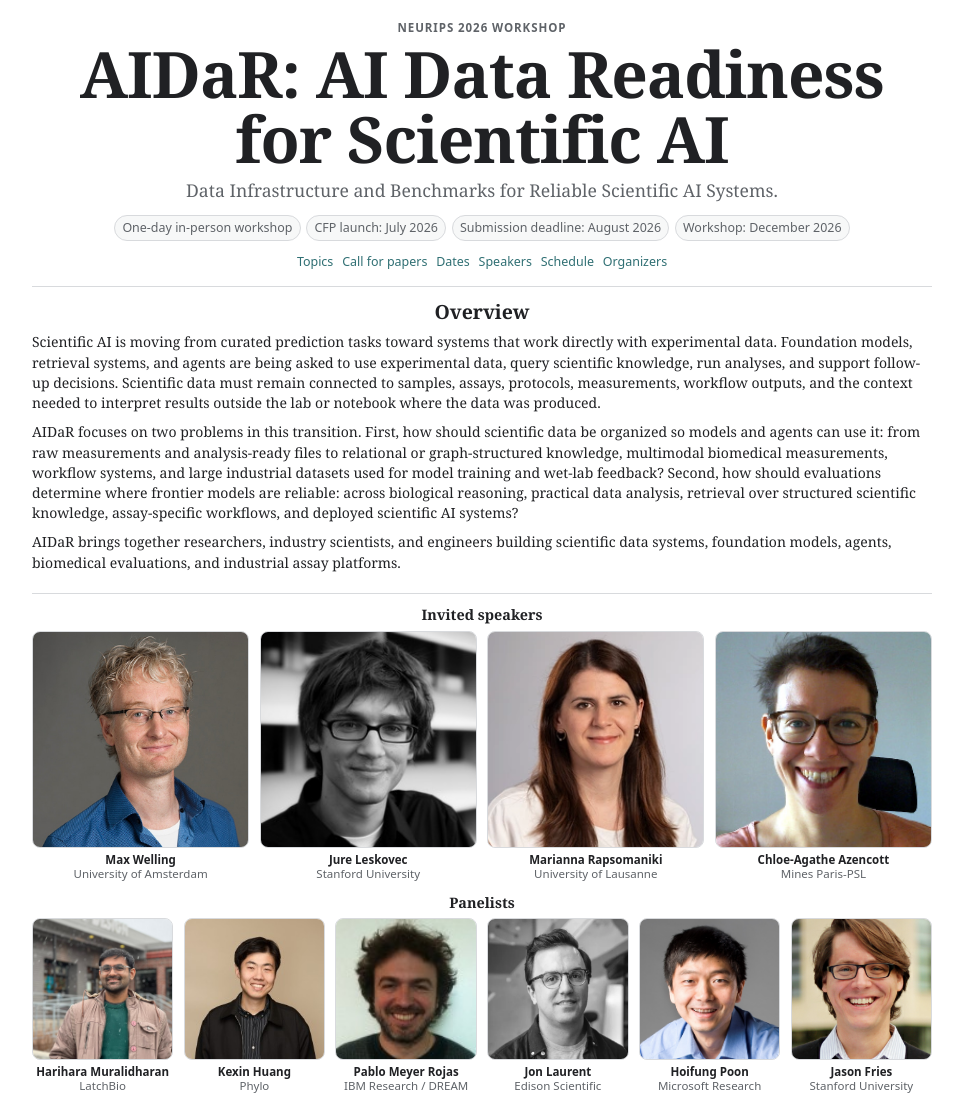
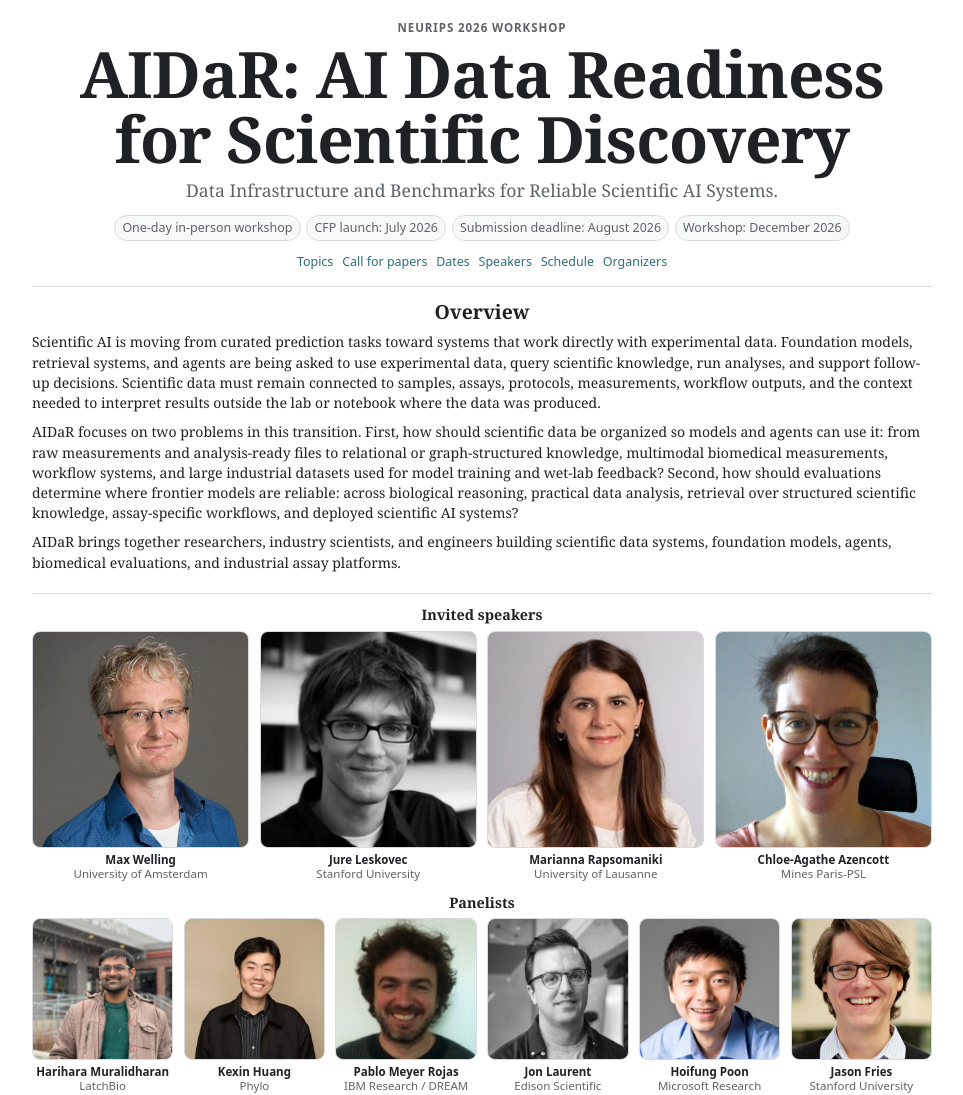
Before and after one commit to kennyworkman/aidar-neurips-2026, a plain HTML site: page index.html in a window 1280 px wide. Shown: the top 1095 px of the page, without its empty margins (158-1121 px from the left). Drawn offline with Linux system fonts and the light colour scheme.

Commit message:
Update website title

```diff
--- a/index.html
+++ b/index.html
@@ -3,7 +3,7 @@
   <head>
     <meta charset="utf-8">
     <meta name="viewport" content="width=device-width, initial-scale=1">
-    <title>AIDaR: AI Data Readiness for Scientific AI</title>
+    <title>AIDaR: AI Data Readiness for Scientific Discovery</title>
     <meta
       name="description"
       content="AIDaR is a NeurIPS 2026 workshop on AI data readiness, scientific data infrastructure, and evaluations for reliable scientific AI systems."
@@ -14,7 +14,7 @@
     <main class="page">
       <header class="hero" id="top">
         <p class="kicker">NeurIPS 2026 Workshop</p>
-        <h1>AIDaR: AI Data Readiness for Scientific AI</h1>
+        <h1>AIDaR: AI Data Readiness for Scientific Discovery</h1>
         <p class="tagline">Data Infrastructure and Benchmarks for Reliable Scientific AI Systems.</p>
         <div class="meta">
           <span>One-day in-person workshop</span>
```
